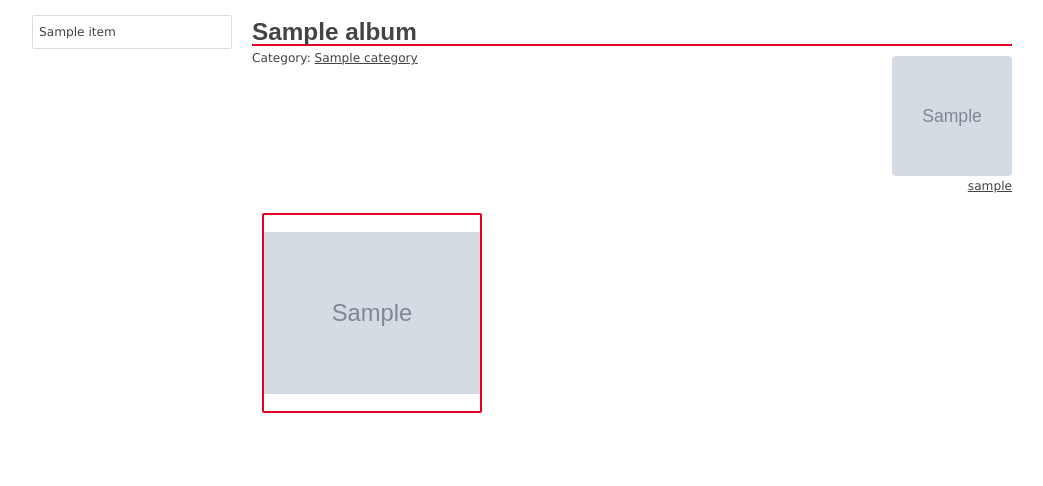
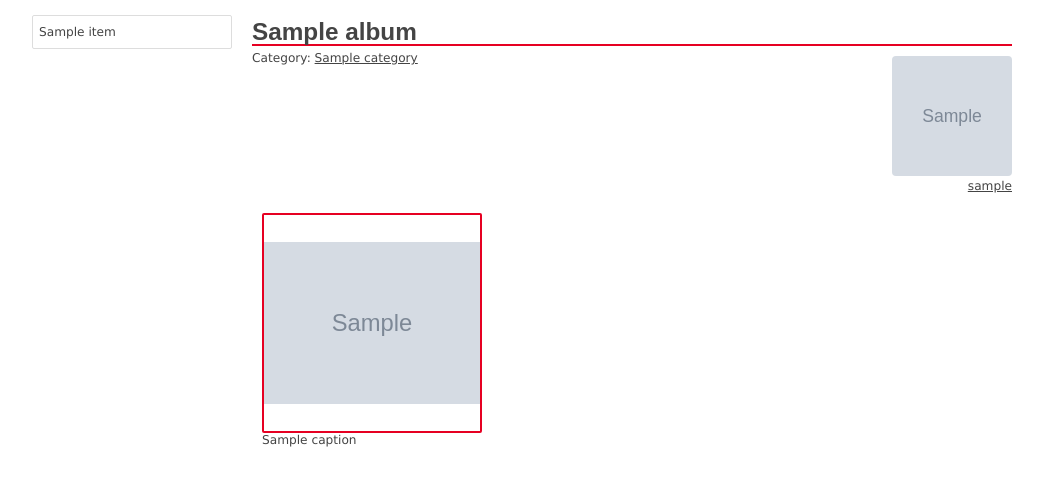
Before and after one commit to jakemarsden/FlaskBook, a Python web app: template flaskbook/templates/album_fulltext.html in a window 1280 px wide. Shown: the part 44-530 px from the top of the page, without its empty margins (108-1151 px from the left). Run offline with Jinja, Linux system fonts and the light colour scheme; the template is opened without the code that fills it: most values are stand-ins (such as "Sample title", 1, 10 or a date in 2020); grey boxes marked "Sample" are stand-in pictures.

Commit message:
Fulltext album display tweeks including adding image captions

```diff
--- a/flaskbook/static/albums.css
+++ b/flaskbook/static/albums.css
@@ -60,16 +60,20 @@
     border-radius: 4px;
 }
 
-.album.fulltext .entries li {
+.album.fulltext .entry {
+    width: 220px;
+    margin: 10px;
+}
+
+.album.fulltext .entry .image_container {
     position: relative;
     width: 220px;
-    height: 200px;
-    margin: 10px;
+    height: 220px;
     border: 2px solid #e60022;
     border-radius: 2px;
 }
 
-.album.fulltext .entries img {
+.album.fulltext .entry img {
     position: absolute;
     top: 0;
     bottom: 0;
@@ -79,3 +83,8 @@
     height: auto;
     margin: auto;
 }
+
+.album.fulltext .entry .caption {
+    text-align: justify;
+    line-height: normal;
+}
--- a/flaskbook/templates/album_fulltext.html
+++ b/flaskbook/templates/album_fulltext.html
@@ -35,12 +35,22 @@
         </div>
     </div>
 
-    <ul class="entries horizontal">
+    <ul class="horizontal">
+        <!-- TODO: fix the grid -->
         {% for entry in album.entries %}
-        <li>
-            {% if entry.image_url is not none %}
-            <img src="{{ entry.image_url }}"/>
-            {% endif %}
+        <li class="entry">
+
+            <div class="image_container">
+                {% if entry.image_url is not none %}
+                <img src="{{ entry.image_url }}"/>
+                {% endif %}
+            </div>
+
+            <div class="caption">
+                {% if entry.caption is not none %}
+                {{ entry.caption }}
+                {% endif %}
+            </div>
         </li>
         {% endfor %}
     </ul>
```
